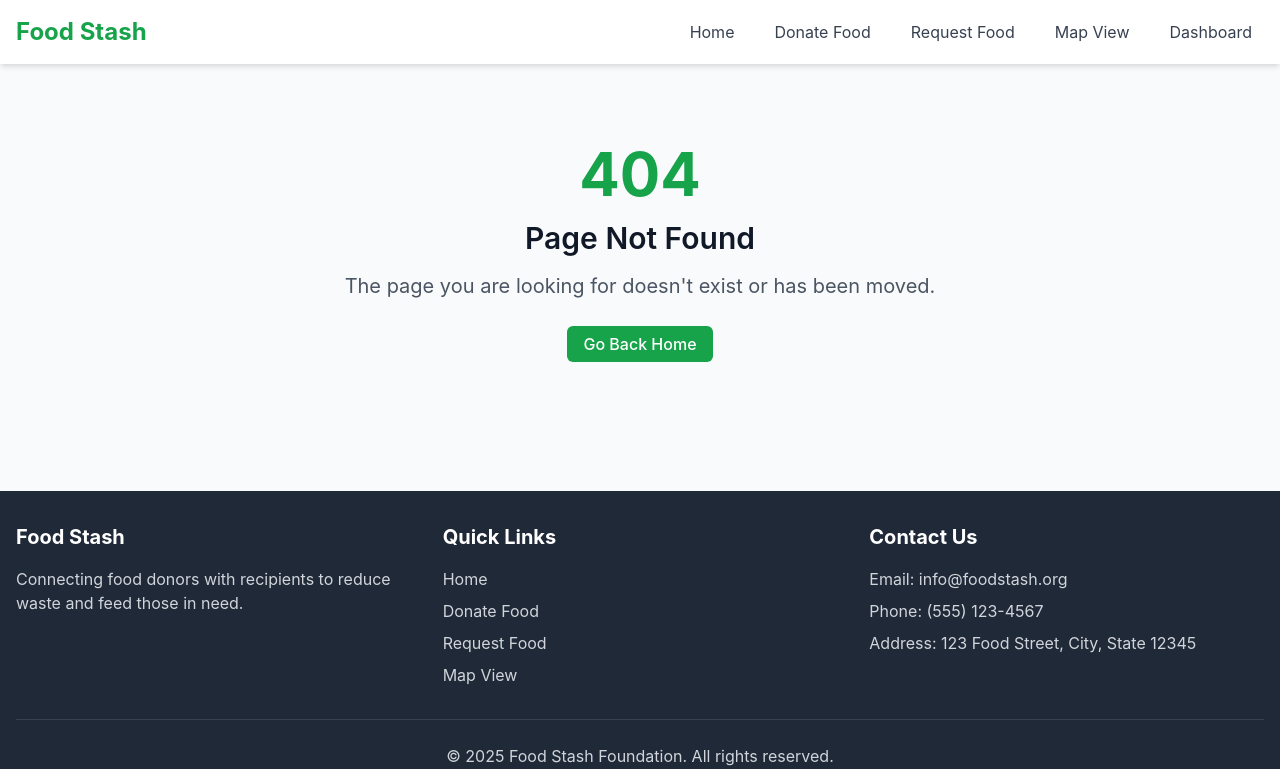
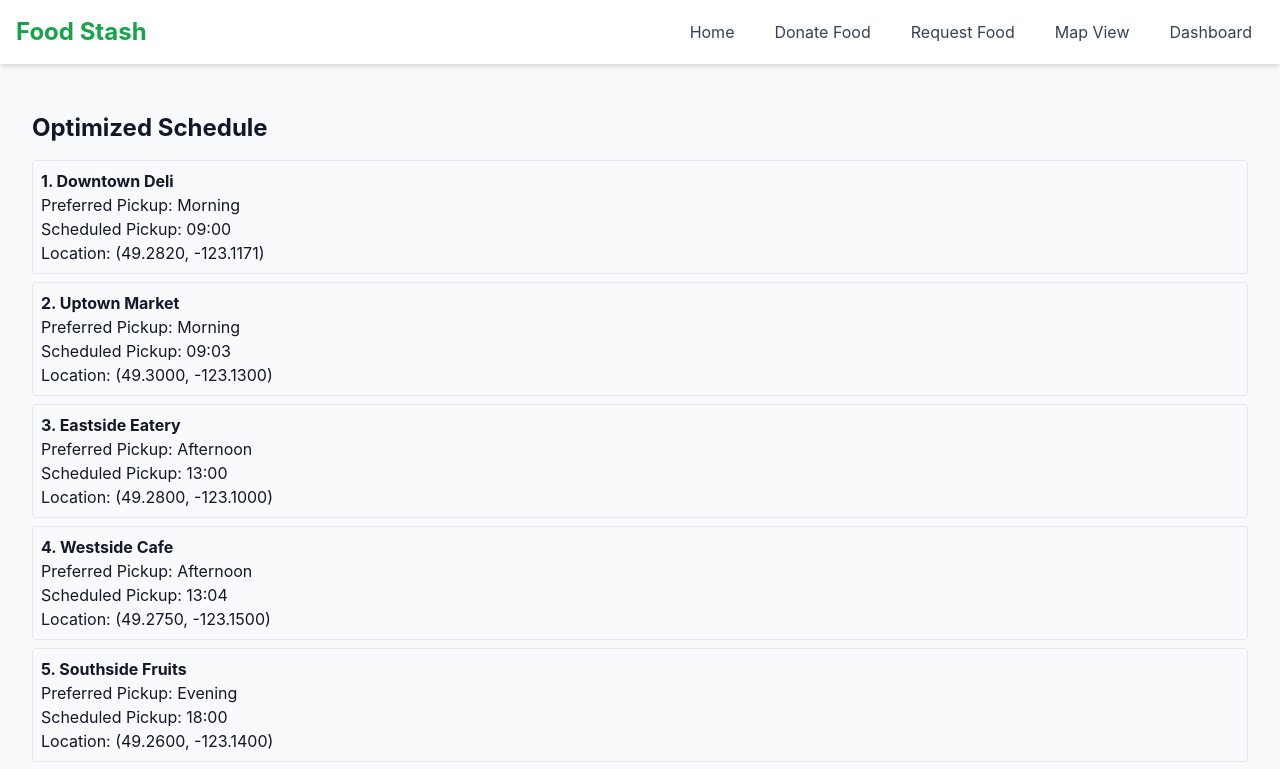
Before and after one commit to Beta-test-initiation/bananabreadmatcha, a React app in the folder client/: page /scheduler in a window 1280 px wide. Shown: the top 769 px of the page. Built offline with nearby package versions, Linux system fonts and the light colour scheme.

Commit message:
added scheduler

```diff
--- a/client/package.json
+++ b/client/package.json
@@ -19,6 +19,7 @@
     "@types/react-dom": "^19.1.1",
     "autoprefixer": "^10.4.21",
     "axios": "^1.8.4",
+    "framer-motion": "^12.6.3",
     "leaflet": "^1.9.4",
     "mapbox-gl": "^3.11.0",
     "postcss-loader": "^8.1.1",
--- a/client/src/App.tsx
+++ b/client/src/App.tsx
@@ -1,3 +1,4 @@
+import Scheduler from './pages/Scheduler';
 import Footer from './components/Footer';
 import Navbar from './components/Navbar';
 import Dashboard from './pages/Dashboard';
@@ -22,6 +23,7 @@ const App: React.FC = () => {
           <Route path="/recipient-form" element={<RecipientForm />} />
           <Route path="/map" element={<MapView />} />
           <Route path="/dashboard" element={<Dashboard />} />
+          <Route path="/scheduler" element={< Scheduler/>} />
           <Route path="*" element={<NotFound />} />
         </Routes>
       </main>
--- a/client/src/pages/HomePage.tsx
+++ b/client/src/pages/HomePage.tsx
@@ -16,6 +16,9 @@ const HomePage: React.FC = () => {
           </Link>
           <Link to="/recipient-form" className="btn bg-secondary-600 text-white hover:bg-secondary-700">
             Request Food
+          </Link>
+          <Link to="/scheduler" className="btn bg-secondary-600 text-white hover:bg-secondary-700">
+            Schedule
           </Link>
         </div>
       </section>
--- /dev/null
+++ b/client/src/pages/Scheduler.tsx
@@ -0,0 +1,44 @@
+import React, { useState, useEffect } from 'react';
+import { useNavigate } from 'react-router-dom';
+import { getOptimizedSchedule, ScheduledDonor } from '../utils/scheduler';
+import { mockDonors } from '../utils/mockDonors';
+
+const Scheduler: React.FC = () => {
+  const [schedule, setSchedule] = useState<ScheduledDonor[]>([]);
+  const navigate = useNavigate();
+
+  useEffect(() => {
+    const { schedule: optimizedSchedule } = getOptimizedSchedule(mockDonors);
+    setSchedule(optimizedSchedule);
+  }, []);
+
+  return (
+    <div className="p-4">
+      <h1 className="text-2xl font-bold mb-4">Optimized Schedule</h1>
+      <ul>
+        {schedule.map((donor) => (
+          <li key={donor.order} className="mb-2 p-2 border rounded">
+            <div>
+              <strong>
+                {donor.order}. {donor.name}
+              </strong>
+            </div>
+            <div>Preferred Pickup: {donor.pickupTime}</div>
+            <div>Scheduled Pickup: {donor.scheduledPickup}</div>
+            <div>
+              Location: ({donor.location.lat.toFixed(4)}, {donor.location.lng.toFixed(4)})
+            </div>
+          </li>
+        ))}
+      </ul>
+      <button
+        className="mt-4 px-4 py-2 bg-blue-500 text-white rounded"
+        onClick={() => navigate('/')}
+      >
+        Back to Home
+      </button>
+    </div>
+  );
+};
+
+export default Scheduler;
--- /dev/null
+++ b/client/src/utils/mockDonors.ts
@@ -0,0 +1,45 @@
+// src/utils/mockDonors.ts
+import { Donor } from "./scheduler";
+
+export const mockDonors: Donor[] = [
+  {
+    name: "Downtown Deli",
+    location: { lat: 49.2820, lng: -123.1171 },
+    pickupTime: "Morning",
+  },
+  {
+    name: "Uptown Market",
+    location: { lat: 49.3000, lng: -123.1300 },
+    pickupTime: "Morning",
+  },
+  {
+    name: "Westside Cafe",
+    location: { lat: 49.2750, lng: -123.1500 },
+    pickupTime: "Afternoon",
+  },
+  {
+    name: "Eastside Eatery",
+    location: { lat: 49.2800, lng: -123.1000 },
+    pickupTime: "Afternoon",
+  },
+  {
+    name: "Northside Grocer",
+    location: { lat: 49.3100, lng: -123.1100 },
+    pickupTime: "Evening",
+  },
+  {
+    name: "Southside Fruits",
+    location: { lat: 49.2600, lng: -123.1400 },
+    pickupTime: "Evening",
+  },
+  {
+    name: "Harbor Seafood",
+    location: { lat: 49.2700, lng: -123.0900 },
+    pickupTime: "Night",
+  },
+  {
+    name: "Suburban Supply",
+    location: { lat: 49.2900, lng: -123.1600 },
+    pickupTime: "Night",
+  },
+];
--- /dev/null
+++ b/client/src/utils/scheduler.ts
@@ -0,0 +1,117 @@
+// src/utils/optimizedScheduler.ts
+
+export type Location = { lat: number; lng: number };
+
+export type PickupSlot = "Morning" | "Afternoon" | "Evening" | "Night";
+
+export interface Donor {
+  name: string;
+  location: Location;
+  pickupTime: PickupSlot;
+}
+
+export interface ScheduledDonor extends Donor {
+  order: number;
+  scheduledPickup: string; // computed exact time (HH:MM format)
+}
+
+// Map each slot to a representative time (in minutes since midnight)
+const pickupSlotMapping: Record<PickupSlot, number> = {
+  Morning: 540,   // 09:00 AM
+  Afternoon: 780, // 01:00 PM
+  Evening: 1080,  // 06:00 PM
+  Night: 1320,    // 10:00 PM
+};
+
+function minutesToTimeString(minutes: number): string {
+  const hrs = Math.floor(minutes / 60);
+  const mins = Math.round(minutes % 60);
+  return `${hrs.toString().padStart(2, "0")}:${mins.toString().padStart(2, "0")}`;
+}
+
+// Haversine distance (in kilometers) between two geo-coordinates
+function haversineDistance(loc1: Location, loc2: Location): number {
+  const R = 6371; // km
+  const dLat = ((loc2.lat - loc1.lat) * Math.PI) / 180;
+  const dLng = ((loc2.lng - loc1.lng) * Math.PI) / 180;
+  const a =
+    Math.sin(dLat / 2) ** 2 +
+    Math.cos((loc1.lat * Math.PI) / 180) *
+      Math.cos((loc2.lat * Math.PI) / 180) *
+      Math.sin(dLng / 2) ** 2;
+  const c = 2 * Math.atan2(Math.sqrt(a), Math.sqrt(1 - a));
+  return R * c;
+}
+
+/**
+ * Generates an optimized schedule for donor pickups.
+ * @param donors Array of donors with pickup slots.
+ * @returns Ordered schedule with computed pickup times.
+ */
+export function getOptimizedSchedule(
+  donors: Donor[]
+): { schedule: ScheduledDonor[] } {
+  if (donors.length === 0) return { schedule: [] };
+
+  // Create a shallow copy of donors
+  const unscheduled: Donor[] = [...donors];
+
+  // Sort donors based on the representative time for their pickup slot
+  unscheduled.sort(
+    (a, b) =>
+      pickupSlotMapping[a.pickupTime] - pickupSlotMapping[b.pickupTime]
+  );
+
+  // Start with the donor who has the earliest pickup slot
+  const startDonor = unscheduled.shift()!;
+  let currentTime = pickupSlotMapping[startDonor.pickupTime];
+  let currentLocation = startDonor.location;
+
+  const schedule: ScheduledDonor[] = [
+    {
+      order: 1,
+      ...startDonor,
+      scheduledPickup: minutesToTimeString(currentTime),
+    },
+  ];
+
+  const speed = 50; // km/h assumed constant driving speed
+  let order = 2;
+
+  while (unscheduled.length > 0) {
+    let bestCandidateIndex = 0;
+    let bestCost = Infinity;
+    let candidateArrivalTime = 0;
+
+    unscheduled.forEach((donor, index) => {
+      const travelDistance = haversineDistance(currentLocation, donor.location);
+      const travelTime = (travelDistance / speed) * 60; // in minutes
+      const arrivalTime = currentTime + travelTime;
+      const donorPreferredTime = pickupSlotMapping[donor.pickupTime];
+
+      // Waiting time if arriving earlier than the donor's preferred slot
+      const waitingTime = arrivalTime < donorPreferredTime
+        ? donorPreferredTime - arrivalTime
+        : 0;
+
+      const cost = travelTime + waitingTime;
+
+      if (cost < bestCost) {
+        bestCost = cost;
+        bestCandidateIndex = index;
+        candidateArrivalTime = Math.max(arrivalTime, donorPreferredTime);
+      }
+    });
+
+    const nextDonor = unscheduled.splice(bestCandidateIndex, 1)[0];
+    schedule.push({
+      order: order++,
+      ...nextDonor,
+      scheduledPickup: minutesToTimeString(Math.round(candidateArrivalTime)),
+    });
+    currentLocation = nextDonor.location;
+    currentTime = candidateArrivalTime;
+  }
+
+  return { schedule };
+}
```
Also changed, not shown: 1 other file (tests, documents, lock files or other folders).
